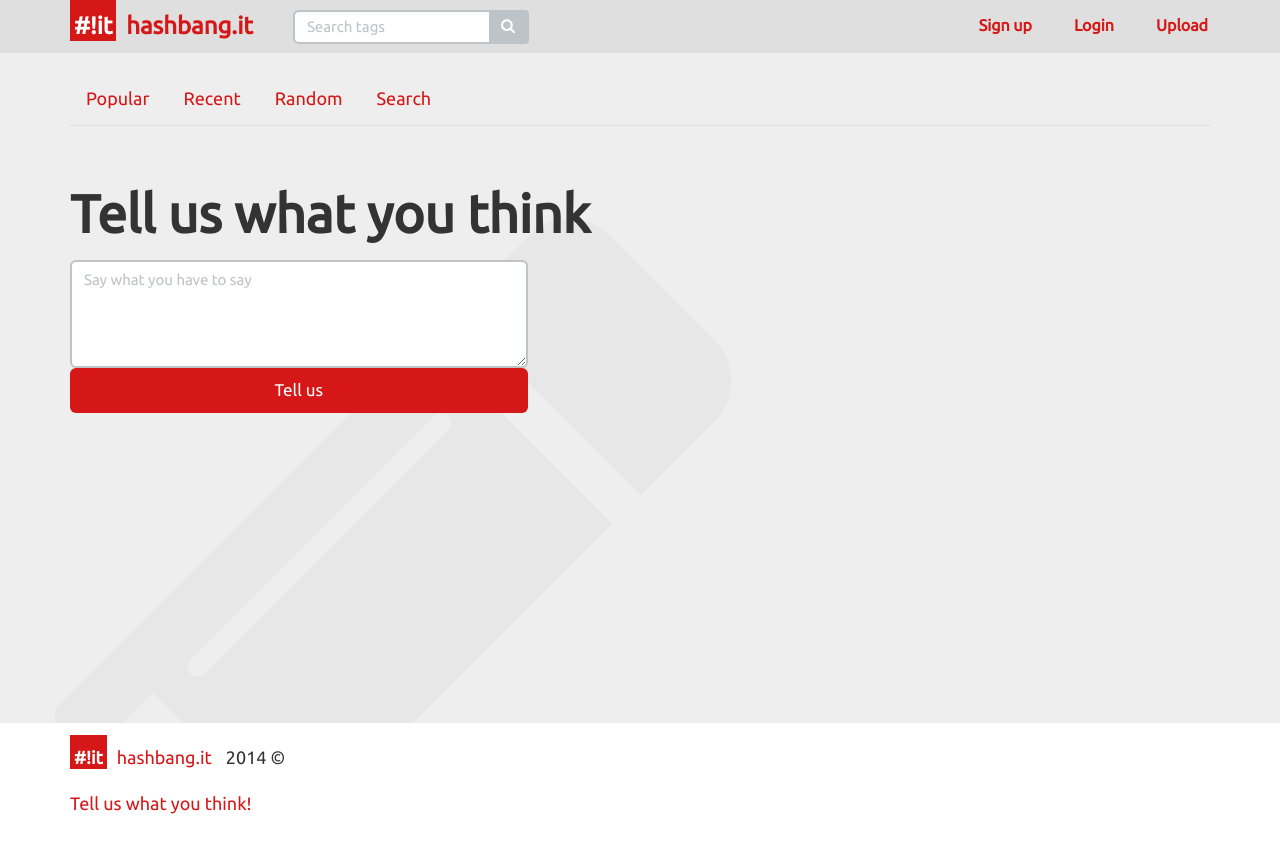
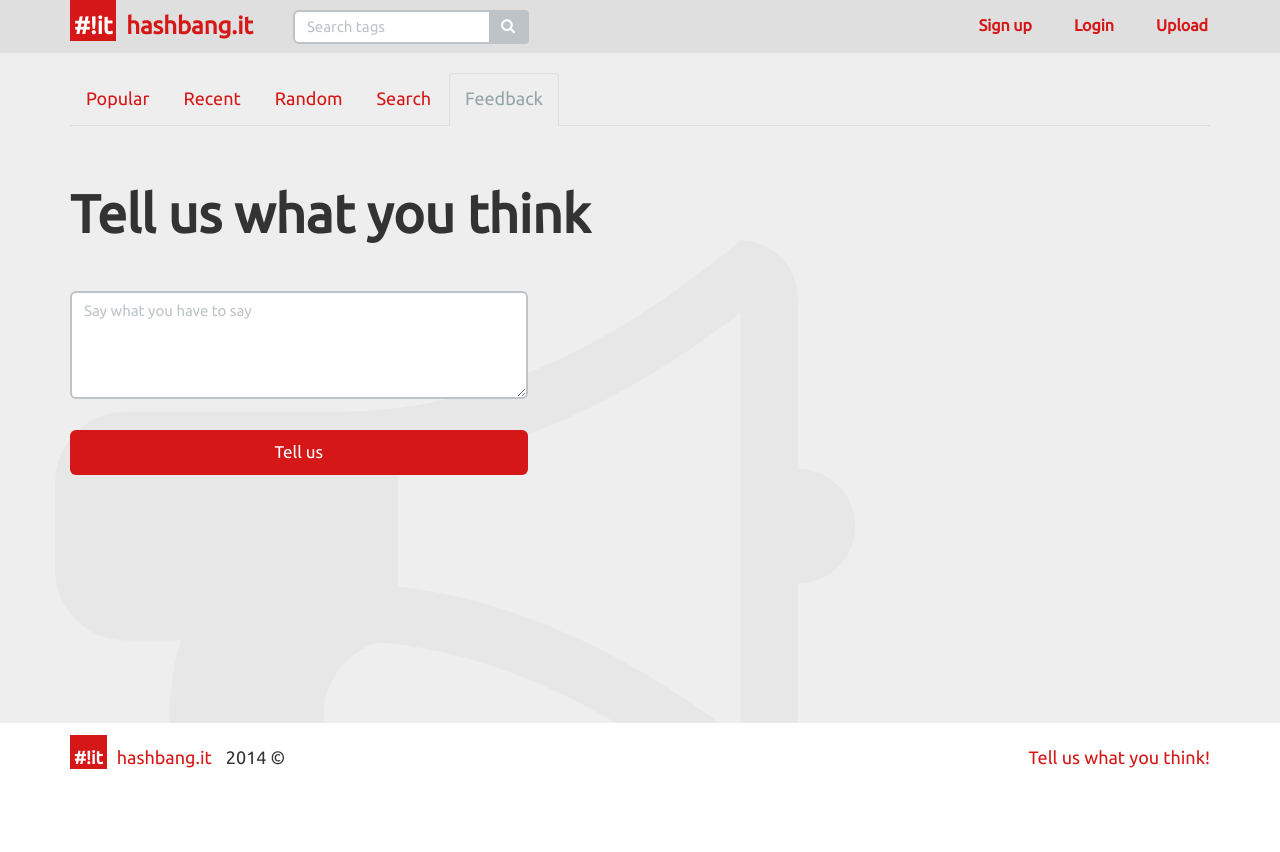
Before and after one commit to scottie1984/hashbang-frontend, a website: page index.html at #!/feedback in a window 1280 px wide. Drawn offline with Linux system fonts and the light colour scheme; no server answers.

Commit message:
styled feedback added feedback tab

```diff
--- a/app/templates/footer.html
+++ b/app/templates/footer.html
@@ -1,4 +1,7 @@
 <div class="container">
-<p><a class="footer-brand" href="#!"><span class="logo-graphic">#!it</span><span class="logo-type">hashbang.it</span></a> 2014 ©<p>
-	<a class="footer-brand" href="#!/feedback">Tell us what you think!</a>
+<p>
+<a class="footer-brand pull-right" href="#!/feedback">Tell us what you think!</a>
+<a class="footer-brand" href="#!"><span class="logo-graphic">#!it</span><span class="logo-type">hashbang.it</span></a> 2014 ©
+</p>
+
 </div>
--- a/app/views/feedbackView.html
+++ b/app/views/feedbackView.html
@@ -7,6 +7,7 @@
       <li ng-if="getCurrentTag()"><a href="#!/rate/tag/{{getCurrentTag()}}" data-toggle="tab">{{getCurrentTag()}}</a></li>
       <li ng-if="getCurrentTag()"><a href="#!/top/tag/{{getCurrentTag()}}" data-toggle="tab">Top 20 in {{getCurrentTag()}}</a></li>
       <li><a href="#!/tagsearch" data-toggle="tab">Search</a></li>
+      <li class="active"><a href="#!/feedback" data-toggle="tab">Feedback</a></li>
       </ul>
   </div>
 </div>
@@ -16,8 +17,9 @@
 	<div class="col-md-12">
 		<section class="login" ng-controller="feedbackCtrl">
 			<h2>Tell us what you think</h2>
+			<br />
 				<div class="row">
-					<span class="fa fa-pencil page-bg"></span>
+					<span class="fa fa-bullhorn page-bg"></span>
 					<form class="form-signup col-xs-12 col-sm-6 col-md-5" role="form" name="feedbackForm" ng-submit="processForm(feedbackForm.$valid)" novalidate ng-hide="message">
 						<div class="form-group" ng-class="{ 'has-error' : feedbackForm.feedback.$invalid && !feedbackForm.feedback.$pristine || submittedError && feedbackForm.feedback.$invalid && !feedbackForm.feedback.$dirty}">
 
@@ -26,6 +28,7 @@
 				        <p ng-show="feedbackForm.feedback.$error.required && !feedbackForm.feedback.$pristine || submittedError && feedbackForm.feedback.$invalid && !feedbackForm.feedback.$dirty" class="help-block">Comment is required</p>
 				        <p ng-show="feedbackForm.feedback.$error.minlength" class="help-block">Comment is too short</p>
 				        <p ng-show="feedbackForm.feedback.$error.maxlength" class="help-block">Comment is too long</p>
+				        <br />
 						<div class="form-group">
 							<button class="btn btn-lg btn-primary btn-block" type="submit">Tell us</button>
 						</div>
```
Also changed, not shown: app/views/homepageRandom.html (+1 -0 lines), app/views/homepageRecent.html (+1 -0 lines), app/views/homepageView.html (+1 -0 lines), app/views/ratingEndView.html (+1 -0 lines), app/views/ratingView.html (+1 -0 lines), app/views/tagSearchView.html (+1 -0 lines), app/views/topView.html (+1 -0 lines).
